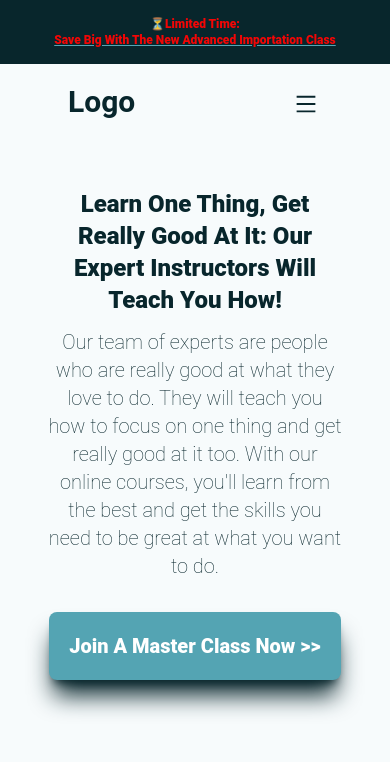
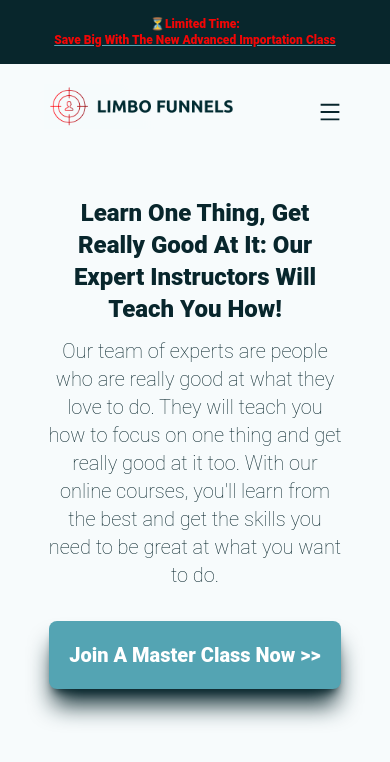
Before and after one commit to Abdullahi-design/hudsuller-landing-page, a Next.js app: page / in a window 390 px wide. Shown: the top 762 px of the page. Built offline with nearby package versions, Linux system fonts and the light colour scheme.

Commit message:
-[] added logo img -[] design fixes

```diff
--- a/components/Nav.tsx
+++ b/components/Nav.tsx
@@ -1,5 +1,8 @@
+import Image from 'next/image';
 import React, { useState } from 'react'
 import { AiOutlineMenu, AiOutlineClose } from 'react-icons/ai';
+// import logo from '../public/images/logo.PNG'
+import logo from '../public/images/logo.png'
 
 const Nav = () => {
     const [toggleMenu, settoggleMenu] = useState(true)
@@ -10,9 +13,9 @@ const Nav = () => {
 
   return (
     <div className={`flex bg-background text-text-secondary capitalize p-5 font-bold`}>
-        <div className='flex justify-between text-3xl px-12 w-full'>
+        <div className='flex justify-between text-3xl md:px-12 px-6 w-full'>
             <a href={`/`}>
-                logo
+                <Image src={logo} alt='limbo funnels logo' className='sm:w-1/2 w-3/4'/>
             </a>
             {toggleMenu ? (
                 <div>
@@ -25,13 +28,13 @@ const Nav = () => {
                             )
                         }
                     </div>
-                    <div className='flex md:hidden cursor-pointer bg-transparent rounded-lg mt-2'>
+                    <div className='flex md:hidden cursor-pointer bg-transparent rounded-lg md:mt-2 mt-4'>
                         <AiOutlineMenu  onClick={() => settoggleMenu(false)} className='w-8 h-6'/>
                     </div>
                 </div>
             ):(
                 <div>
-                    <div className='text-base block md:hidden absolute top-24 bg-white text-text-secondary right-0 h-full w-full p-4'>
+                    <div className='text-base block md:hidden absolute top-32 bg-white text-text-secondary right-0 h-full w-full p-4'>
                         {
                             navItems.map(navItem =>
                                 <a href={navItem.href} className='hover:text-button-primary'>
@@ -40,7 +43,7 @@ const Nav = () => {
                             )
                         }
                     </div>
-                    <div className='flex md:hidden cursor-pointer bg-transparent rounded-lg'>
+                    <div className='flex md:hidden cursor-pointer bg-transparent rounded-lg md:mt-2 mt-4'>
                         <AiOutlineClose  onClick={() => settoggleMenu(true)} className='w-8 h-6'/>
                     </div>
                 </div>
```
